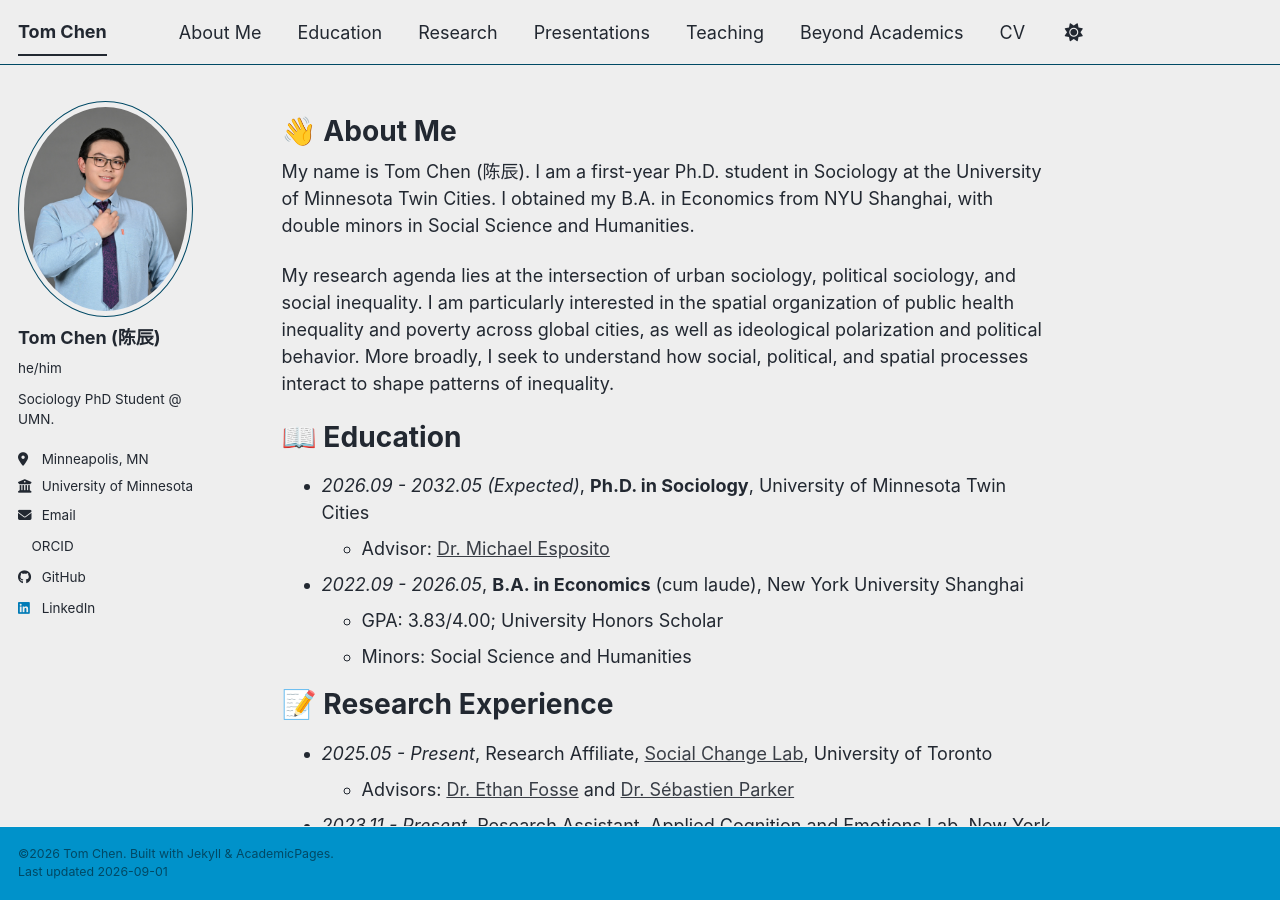
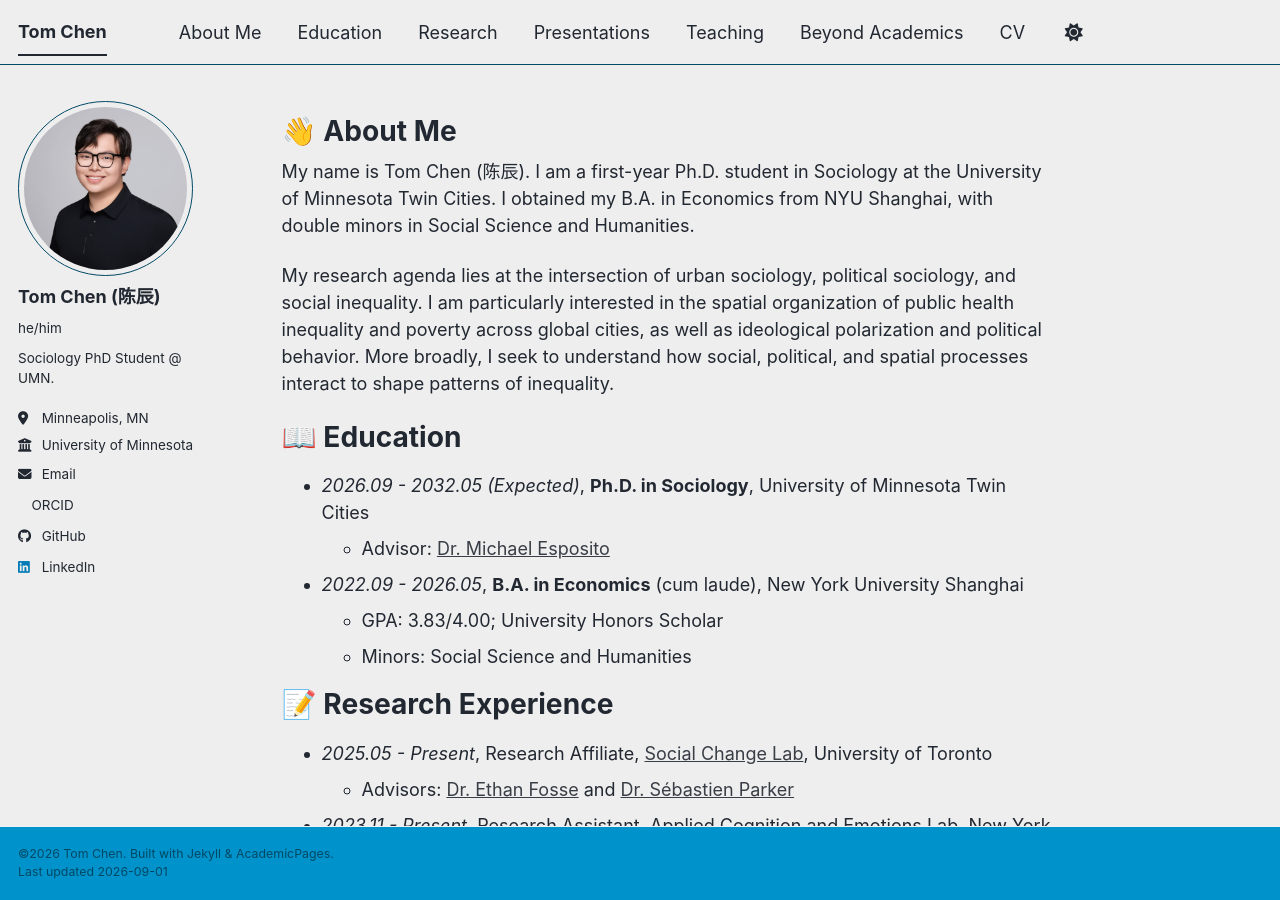
Before and after one commit to tomchenchen/tomchenchen.github.io, a Jekyll site: the page built from _pages/about.md, in a window 1280 px wide and 900 px high. Built offline with Jekyll 4.4.1, drawn with Linux system fonts in a browser that asks for light colours; a style sheet for code colours, icons or effects is not loaded.

Commit message:
Update _config.yml

```diff
--- a/_config.yml
+++ b/_config.yml
@@ -22,7 +22,7 @@ repository               : "tomchenchen/tomchenchen.github.io"
 #               Additional customization can be done by editing /_includes/author-profile.html
 author:
   # Biographic information
-  avatar           : "profile_.jpg"
+  avatar           : "Chen Chen.jpg"
   name             : "Tom Chen (陈辰)"
   pronouns         : "he/him"
   bio              : "Sociology PhD Student @ UMN."
```
